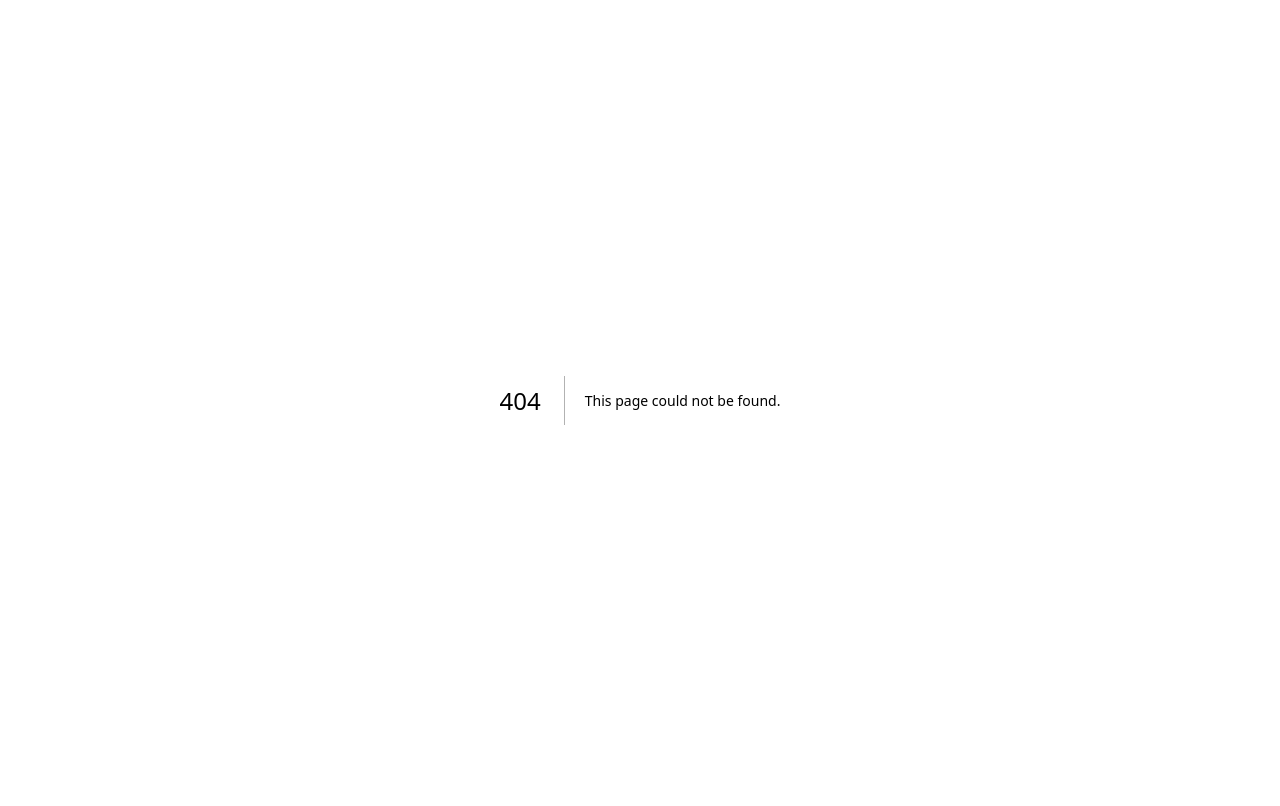
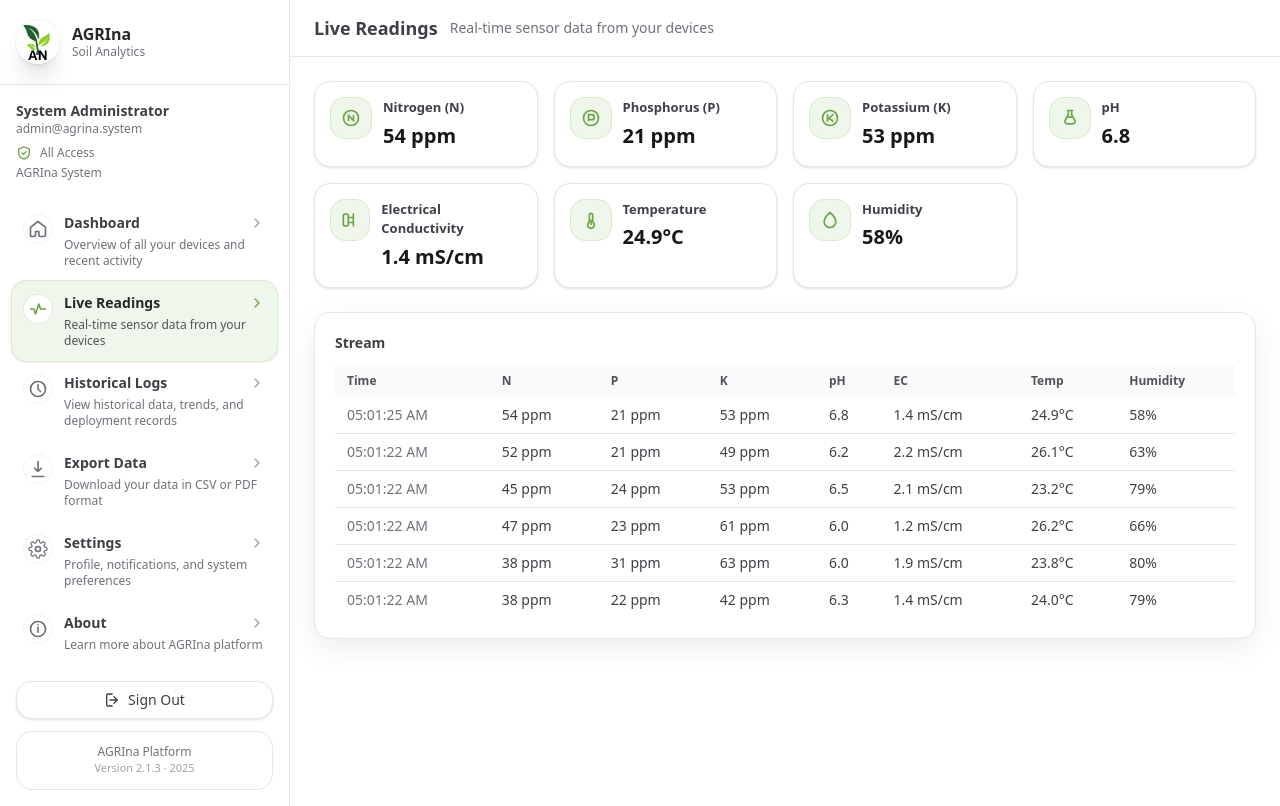
Before and after one commit to KennyNeutron/AGRIna, a Next.js app in the folder Code/Web/agrina/: page /live-readings in a window 1280 px wide. Before the commit this address had no page. Built offline with nearby package versions, Linux system fonts and the light colour scheme.

Commit message:
fixed live readings page

```diff
--- a/Code/Web/agrina/src/app/(app)/live-readings/app.tsx
+++ /dev/null
@@ -1,44 +0,0 @@
-// src/app/(app)/live-readings/page.tsx
-export default function LiveReadingsPage() {
-  return (
-    <div className="min-h-[100dvh]">
-      <Header
-        title="Live Readings"
-        desc="Real-time sensor data from your devices"
-      />
-      <main className="mx-auto max-w-screen-2xl px-6 py-6">
-        <div className="grid gap-5 md:grid-cols-2 xl:grid-cols-3">
-          <Panel title="Soil Moisture">Live chart goes here.</Panel>
-          <Panel title="Soil pH">Live chart goes here.</Panel>
-          <Panel title="Temperature">Live chart goes here.</Panel>
-        </div>
-      </main>
-    </div>
-  );
-}
-
-function Header({ title, desc }: { title: string; desc: string }) {
-  return (
-    <header className="sticky top-0 z-10 border-b border-[color:var(--color-line)] bg-white/85 backdrop-blur">
-      <div className="mx-auto flex h-14 max-w-screen-2xl items-center px-6">
-        <h1 className="text-lg font-semibold text-zinc-700">{title}</h1>
-        <p className="ml-3 text-sm text-zinc-500">{desc}</p>
-      </div>
-    </header>
-  );
-}
-
-function Panel({
-  title,
-  children,
-}: {
-  title: string;
-  children: React.ReactNode;
-}) {
-  return (
-    <div className="rounded-[var(--radius-xl)] border border-[color:var(--color-line)] bg-white p-5 shadow-[var(--shadow-card)]">
-      <div className="text-sm font-semibold text-zinc-700">{title}</div>
-      <div className="mt-3 text-sm text-zinc-600">{children}</div>
-    </div>
-  );
-}
--- /dev/null
+++ b/Code/Web/agrina/src/app/(app)/live-readings/page.tsx
@@ -0,0 +1,279 @@
+// src/app/(app)/live-readings/page.tsx
+"use client";
+
+import { useEffect, useState } from "react";
+
+type Reading = {
+  ts: string;
+  n: string;
+  p: string;
+  k: string;
+  ph: string;
+  ec: string;
+  t: string;
+  h: string;
+};
+
+export default function LiveReadingsPage() {
+  // Demo stream: updates every 3s so you can see the UI working.
+  const [rows, setRows] = useState<Reading[]>([]);
+
+  useEffect(() => {
+    const makeRow = (): Reading => {
+      const now = new Date();
+      const ts = now.toLocaleTimeString([], {
+        hour: "2-digit",
+        minute: "2-digit",
+        second: "2-digit",
+      });
+      const rnd = (min: number, max: number, d = 1) =>
+        (Math.random() * (max - min) + min).toFixed(d);
+      return {
+        ts,
+        n: `${rnd(35, 55, 0)} ppm`,
+        p: `${rnd(20, 35, 0)} ppm`,
+        k: `${rnd(40, 70, 0)} ppm`,
+        ph: rnd(5.8, 6.8, 1),
+        ec: `${rnd(1.2, 2.2, 1)} mS/cm`,
+        t: `${rnd(22, 28, 1)}°C`,
+        h: `${rnd(55, 80, 0)}%`,
+      };
+    };
+
+    setRows([makeRow(), makeRow(), makeRow(), makeRow(), makeRow()]);
+    const id = setInterval(
+      () => setRows((r) => [makeRow(), ...r].slice(0, 40)),
+      3000
+    );
+    return () => clearInterval(id);
+  }, []);
+
+  return (
+    <div className="min-h-[100dvh]">
+      {/* Sticky header */}
+      <header className="sticky top-0 z-10 border-b border-[color:var(--color-line)] bg-white/85 backdrop-blur">
+        <div className="mx-auto flex h-14 max-w-screen-2xl items-center px-6">
+          <h1 className="text-lg font-semibold text-zinc-700">Live Readings</h1>
+          <p className="ml-3 text-sm text-zinc-500">
+            Real-time sensor data from your devices
+          </p>
+        </div>
+      </header>
+
+      <main className="mx-auto max-w-screen-2xl px-6 py-6">
+        {/* Live metric tiles */}
+        <div className="grid gap-4 sm:grid-cols-2 lg:grid-cols-4">
+          <MetricTile
+            label="Nitrogen (N)"
+            icon={<AtomNIcon />}
+            value={rows[0]?.n ?? "—"}
+          />
+          <MetricTile
+            label="Phosphorus (P)"
+            icon={<AtomPIcon />}
+            value={rows[0]?.p ?? "—"}
+          />
+          <MetricTile
+            label="Potassium (K)"
+            icon={<AtomKIcon />}
+            value={rows[0]?.k ?? "—"}
+          />
+          <MetricTile
+            label="pH"
+            icon={<PHFlaskIcon />}
+            value={rows[0]?.ph ?? "—"}
+          />
+          <MetricTile
+            label="Electrical Conductivity"
+            icon={<ECProbeIcon />}
+            value={rows[0]?.ec ?? "—"}
+          />
+          <MetricTile
+            label="Temperature"
+            icon={<ThermoIcon />}
+            value={rows[0]?.t ?? "—"}
+          />
+          <MetricTile
+            label="Humidity"
+            icon={<HumidityIcon />}
+            value={rows[0]?.h ?? "—"}
+          />
+        </div>
+
+        {/* Live table */}
+        <div className="mt-6 rounded-[var(--radius-xl)] border border-[color:var(--color-line)] bg-white p-5 shadow-[var(--shadow-card)]">
+          <div className="mb-3 text-sm font-semibold text-zinc-700">Stream</div>
+          <div className="overflow-x-auto">
+            <table className="w-full text-left text-sm">
+              <thead className="bg-zinc-50 text-xs text-zinc-600">
+                <tr className="[&>th]:py-2 [&>th]:px-3">
+                  <th>Time</th>
+                  <th>N</th>
+                  <th>P</th>
+                  <th>K</th>
+                  <th>pH</th>
+                  <th>EC</th>
+                  <th>Temp</th>
+                  <th>Humidity</th>
+                </tr>
+              </thead>
+              <tbody className="divide-y divide-[color:var(--color-line)] text-zinc-700">
+                {rows.map((r, i) => (
+                  <tr key={i} className="[&>td]:py-2 [&>td]:px-3">
+                    <td className="text-zinc-500">{r.ts}</td>
+                    <td>{r.n}</td>
+                    <td>{r.p}</td>
+                    <td>{r.k}</td>
+                    <td>{r.ph}</td>
+                    <td>{r.ec}</td>
+                    <td>{r.t}</td>
+                    <td>{r.h}</td>
+                  </tr>
+                ))}
+                {rows.length === 0 && (
+                  <tr>
+                    <td colSpan={8} className="py-6 text-center text-zinc-500">
+                      Waiting for data…
+                    </td>
+                  </tr>
+                )}
+              </tbody>
+            </table>
+          </div>
+        </div>
+      </main>
+    </div>
+  );
+}
+
+/* UI pieces */
+
+function MetricTile({
+  label,
+  value,
+  icon,
+}: {
+  label: string;
+  value: string;
+  icon: React.ReactNode;
+}) {
+  return (
+    <div className="flex items-start gap-3 rounded-[var(--radius-xl)] border border-[color:var(--color-line)] bg-white p-4 shadow-sm">
+      <div className="grid h-10 w-10 place-items-center rounded-lg bg-[color:var(--color-pill)] ring-1 ring-[color:var(--color-pill-ring)] text-[color:var(--color-brand)]">
+        {icon}
+      </div>
+      <div>
+        <div className="text-[13px] font-semibold text-zinc-700">{label}</div>
+        <div className="mt-1 text-xl font-bold text-zinc-900">{value}</div>
+      </div>
+    </div>
+  );
+}
+
+/* Inline icons */
+function AtomNIcon() {
+  return (
+    <svg viewBox="0 0 24 24" className="h-5 w-5" fill="none">
+      <circle cx="12" cy="12" r="9" stroke="currentColor" strokeWidth="2" />
+      <path
+        d="M9 15V9l6 6V9"
+        stroke="currentColor"
+        strokeWidth="2"
+        strokeLinecap="round"
+      />
+    </svg>
+  );
+}
+function AtomPIcon() {
+  return (
+    <svg viewBox="0 0 24 24" className="h-5 w-5" fill="none">
+      <circle cx="12" cy="12" r="9" stroke="currentColor" strokeWidth="2" />
+      <path
+        d="M9 16V8h4a3 3 0 0 1 0 6H9z"
+        stroke="currentColor"
+        strokeWidth="2"
+        strokeLinecap="round"
+      />
+    </svg>
+  );
+}
+function AtomKIcon() {
+  return (
+    <svg viewBox="0 0 24 24" className="h-5 w-5" fill="none">
+      <circle cx="12" cy="12" r="9" stroke="currentColor" strokeWidth="2" />
+      <path
+        d="M9 8v8M15.5 8L9 14m6.5 2L12 13"
+        stroke="currentColor"
+        strokeWidth="2"
+        strokeLinecap="round"
+      />
+    </svg>
+  );
+}
+function PHFlaskIcon() {
+  return (
+    <svg viewBox="0 0 24 24" className="h-5 w-5" fill="none">
+      <path
+        d="M9 3h6M10 3v5l-4 7a3 3 0 0 0 3 4h6a3 3 0 0 0 3-4l-4-7V3"
+        stroke="currentColor"
+        strokeWidth="2"
+        strokeLinecap="round"
+      />
+      <path
+        d="M10 11h4"
+        stroke="currentColor"
+        strokeWidth="2"
+        strokeLinecap="round"
+      />
+    </svg>
+  );
+}
+function ECProbeIcon() {
+  return (
+    <svg viewBox="0 0 24 24" className="h-5 w-5" fill="none">
+      <rect
+        x="4"
+        y="5"
+        width="6"
+        height="14"
+        rx="2"
+        stroke="currentColor"
+        strokeWidth="2"
+      />
+      <path
+        d="M10 9h6M10 15h6M16 5v14"
+        stroke="currentColor"
+        strokeWidth="2"
+        strokeLinecap="round"
+      />
+    </svg>
+  );
+}
+function ThermoIcon() {
+  return (
+    <svg viewBox="0 0 24 24" className="h-5 w-5" fill="none">
+      <path
+        d="M10 14.5V6a2 2 0 1 1 4 0v8.5a4 4 0 1 1-4 0z"
+        stroke="currentColor"
+        strokeWidth="2"
+      />
+      <path
+        d="M12 12v5"
+        stroke="currentColor"
+        strokeWidth="2"
+        strokeLinecap="round"
+      />
+    </svg>
+  );
+}
+function HumidityIcon() {
+  return (
+    <svg viewBox="0 0 24 24" className="h-5 w-5" fill="none">
+      <path
+        d="M12 3s7 6 7 11a7 7 0 1 1-14 0c0-5 7-11 7-11z"
+        stroke="currentColor"
+        strokeWidth="2"
+      />
+    </svg>
+  );
+}
```
